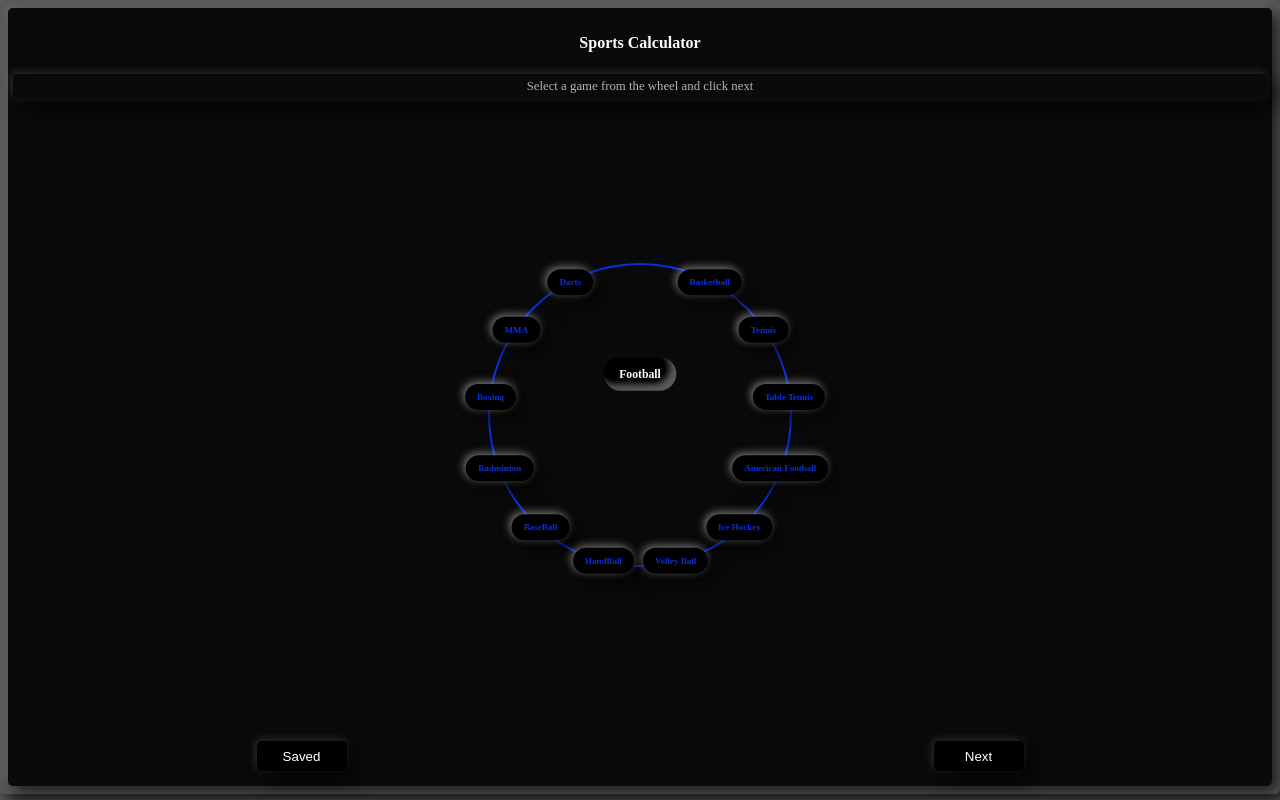
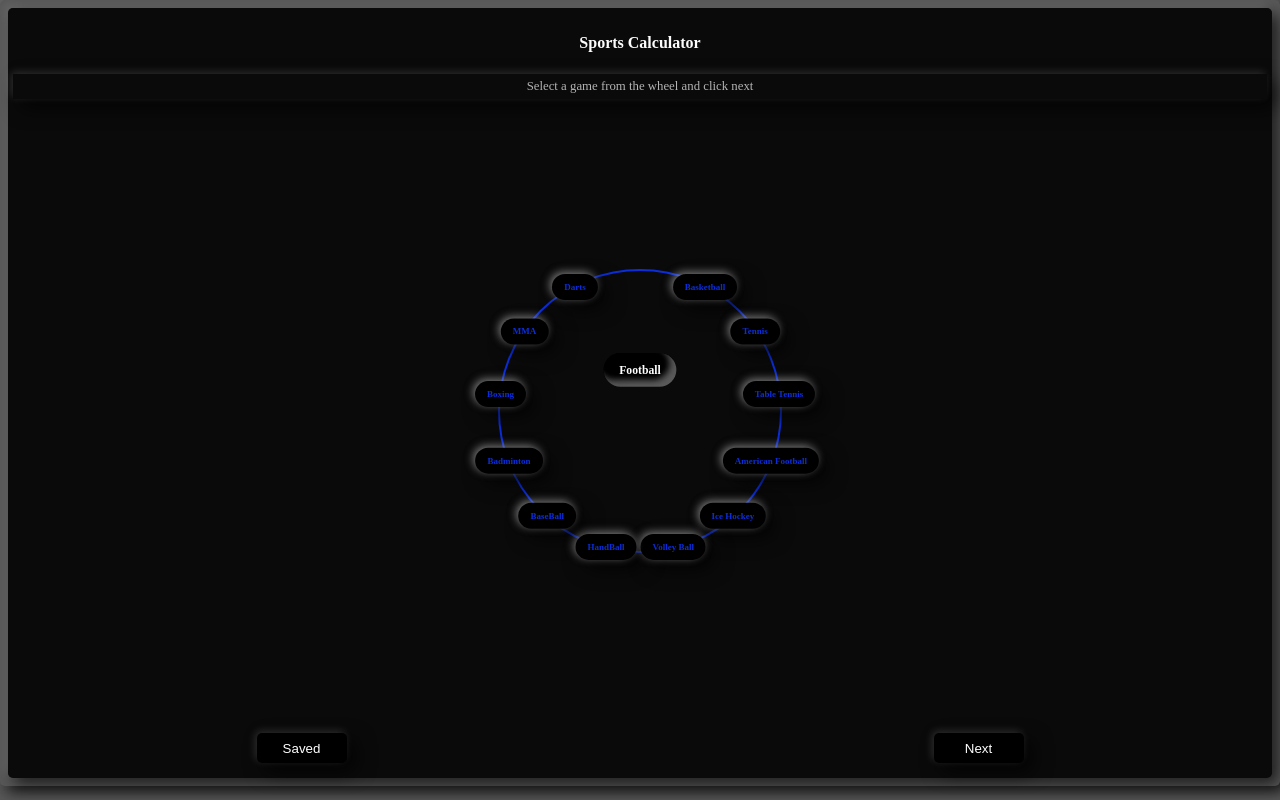
Before and after one commit to HighLord/Sports-Calculator, a React (Vite) app: page / in a window 1280 px wide. Built offline with nearby package versions, Linux system fonts and the light colour scheme.

Commit message:
`Refactored CSS styles in App.css and wheel.css, updated grid item dimensions and positions in wheel.jsx`

```diff
--- a/src/App.css
+++ b/src/App.css
@@ -11,7 +11,7 @@ body {
 .container {
   background-color: rgba(0, 0, 0, 0.662);
   border-radius: 5px;
-  height: 96vh;
+  height: 95vh;
   display: grid;
   grid-template-rows: auto auto 1fr auto;
   padding: 5px;
@@ -40,7 +40,7 @@ body {
   padding: 5px 10px;
   font-size: 0.8rem;
   text-align: center;
-  width: 100%;
+  width: 98%;
 }
 
 .grid-item.wheel {
@@ -48,10 +48,10 @@ body {
   align-items: center;
   justify-content: center;
   flex-direction: column;
-  min-height: 400px;
+  min-height: 300px;
     aspect-ratio: 1;
     margin: auto;
-    max-width: 400px;
+    max-width: 300px;
 }
 .grid-item.direction {
   display: flex;
--- a/src/components/selection/wheel.css
+++ b/src/components/selection/wheel.css
@@ -1,7 +1,7 @@
 .circle {
     position: relative;
-    width: 300px;
-    height: 300px;
+    width: 280px;
+    height: 280px;
     border-radius: 50%;
     border: 2px solid rgb(12, 46, 218);
     display: flex;
@@ -40,159 +40,3 @@
     color: rgb(255, 255, 255);
     transform: scale(1.3) !important;
 }
-/*
-
-.innerContainer2 {
-    background-color: rgba(198, 42, 42, 0);
-    height: 100%;
-    display: none;
-    flex-direction: column;
-    align-items: center;
-    justify-content: center;
-    transition: display 1s ease-out;
-}
-
-.outer-circle {
-    overflow: hidden;
-    position: relative;
-    width: 200px;
-    height: 200px;
-    border-radius: 50%;
-    background: conic-gradient(green 0%,
-            green 0%,
-            rgba(55, 155, 83, 0.126) 0%,
-            rgb(255, 255, 255) 100%);
-}
-
-.inner-circle {
-    position: relative;
-    border-radius: 50%;
-    width: 95%;
-    height: 95%;
-    background: rgb(255, 255, 255);
-    top: 50%;
-    left: 50%;
-    transform: translate(-50%, -50%);
-    display: flex;
-    justify-content: center;
-    align-items: center;
-}
-
-.fill {
-    background-color: rgba(135, 135, 135, 0);
-    position: absolute;
-    width: 100%;
-    bottom: 0;
-    transition: height .5s ease-out;
-}
-
-.ripple {
-    position: relative;
-    width: 200%;
-    height: 140%;
-    left: -50%;
-    background: rgba(93, 86, 227, 0.203);
-    border-radius: 50%;
-    animation: ripple-animation 3s infinite ease-in-out;
-}
-
-@keyframes ripple-animation {
-    0% {
-        transform: translateY(0px);
-    }
-
-    50% {
-        transform: translateY(20px);
-    }
-
-    100% {
-        transform: translateY(0px);
-    }
-}
-
-.center-text {
-    font-size: 24px;
-    font-weight: bold;
-    color: rgba(0, 0, 0, 0.527);
-    z-index: 3;
-}
-
-.innerContainer3 {
-    background-color: rgba(255, 255, 255, 0);
-    height: 15%;
-    display: none;
-    flex-direction: column;
-    align-items: center;
-    justify-content: end;
-}
-
-.sticky {
-    width: 100%;
-    display: flex;
-    flex-direction: row;
-    align-items: center;
-    justify-content: center;
-    max-width: 310px;
-    margin: auto;
-}
-
-.search-container {
-    background-color: #161cc5a1;
-    padding: 5px;
-    border-radius: 5px;
-}
-
-.search-container input[type=otp] {
-    box-shadow: -5px -5px 5px rgba(255, 255, 255, 0.2) inset, 15px 15px 15px rgba(0, 0, 0, 0.1) inset,
-        -5px -5px 5px rgba(255, 255, 255, 0.2) inset, 15px 15px 15px rgba(0, 0, 0, 0.1) inset;
-    padding: 10px;
-    margin-top: 2px;
-    font-size: 13px;
-    border: none;
-    width: 30%;
-    padding-right: 40px;
-}
-
-.search-container button {
-    float: right;
-    width: 35px;
-    padding: 8px 0px;
-    margin: 2px 5px;
-    background-color: #ddd;
-    font-size: 15px;
-    border: none;
-    cursor: pointer;
-    border-radius: 5px;
-}
-
-.search-container button:hover {
-    background: rgb(82, 57, 207);
-}
-
-.highlight {
-    background-color: rgb(0, 255, 76);
-}
-
-#resultCover {
-    margin: 5px 0px 0px 0px;
-}
-
-#count {
-    overflow: hidden;
-    color: rgb(255, 255, 255);
-    width: 40px;
-    background-color: rgba(68, 22, 233, 0.679);
-    font-size: 12px;
-    height: 34px;
-    line-height: 35px;
-    border-radius: 0px 10px 10px 0px;
-}
-
-#prevs,
-#nexts {
-    margin: 10px;
-    padding: 10px 20px;
-    font-size: 14px;
-    cursor: pointer;
-}
-    */
--- a/src/components/selection/wheel.jsx
+++ b/src/components/selection/wheel.jsx
@@ -44,7 +44,7 @@ function Wheel({ data, dataKey, onSelect, selectedValue }) {
 			// Position each item around the circle
 			option.style.transform = `
 				rotate(${optionAngle}deg)
-				translate(0, -150px)
+				translate(0, -140px)
 				rotate(${-optionAngle}deg)
 			`;
 
```
